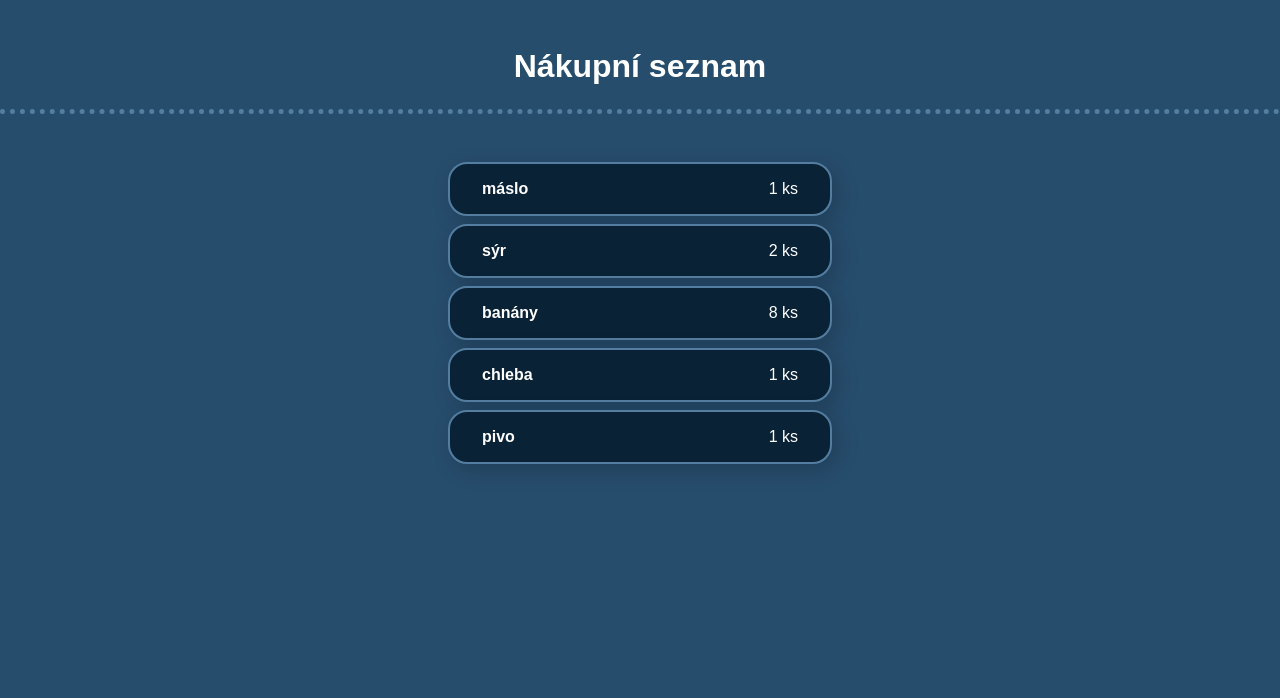
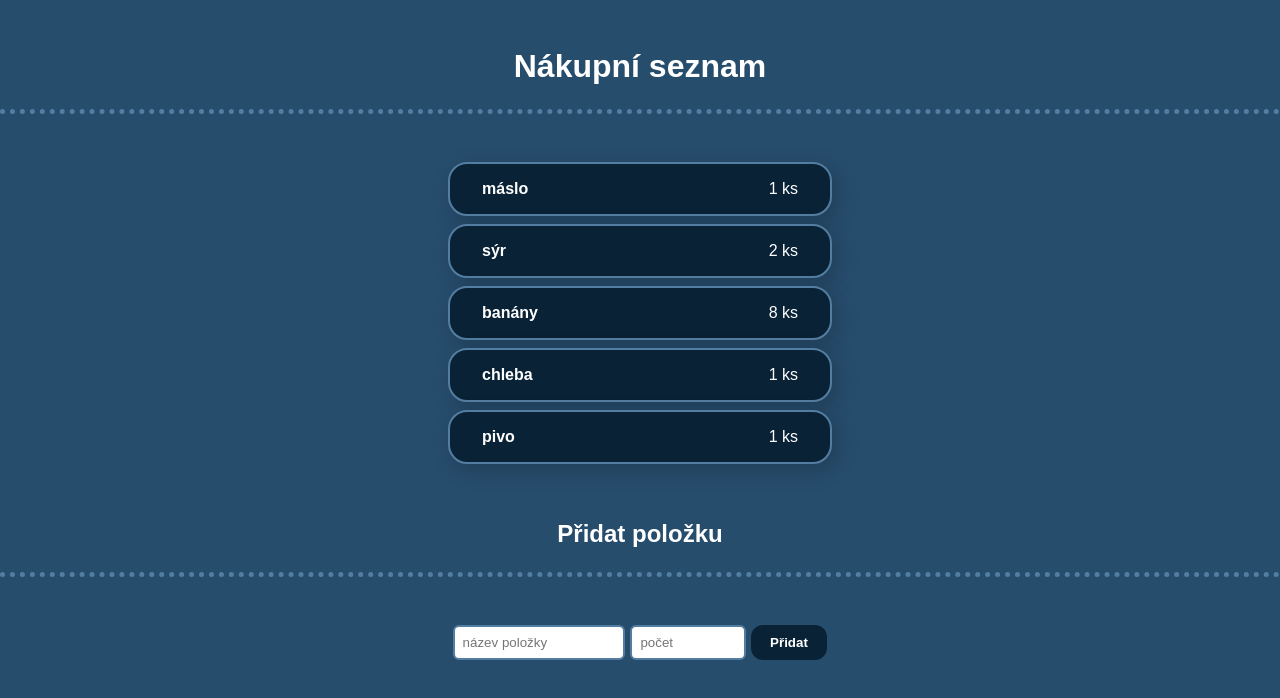
Before and after one commit to traja-traja/DAWEB_react, a React app in the folder nakupni-seznam-react/: page / in a window 1280 px wide. Shown: the top 698 px of the page. Built offline with nearby package versions, Linux system fonts and the light colour scheme.

Commit message:
form for adding new item added

```diff
--- a/nakupni-seznam-react/src/index.jsx
+++ b/nakupni-seznam-react/src/index.jsx
@@ -35,6 +35,15 @@ const App = () => {
           </div>
         </div>
 
+        <div>
+          <h2>Přidat položku</h2>
+          <form className="formular">
+            <input placeholder="název položky" className="formular__nazev-polozky" type="text" />
+            <input placeholder="počet" className="formular__pocet-kusu" type="number" min="1" />
+            <button className="formular__tlacitko">Přidat</button>
+          </form>
+        </div>
+
       </main>
     </div>
   );
--- a/nakupni-seznam-react/src/style.css
+++ b/nakupni-seznam-react/src/style.css
@@ -16,7 +16,7 @@ body {
   color: white;
   font-family: sans-serif;
 }
-h1 {
+h1, h2 {
   text-align: center;
   padding-bottom: 1.5rem;
   margin: 3rem 0;
@@ -57,3 +57,54 @@ h1 {
 .polozka__nazev {
   font-weight: bold;
 }
+
+/* Budoucí komponenta AddShoppingItem */
+.formular {
+  display: flex;
+  flex-wrap: wrap;
+  justify-content: center;
+  width: 30%;
+  min-width: 200px;
+  margin: 2rem auto;
+}
+
+.formular__nazev-polozky,
+.formular__pocet-kusu {
+  padding: 0.5rem;
+  border-radius: 6px;
+  border: 2px solid #547EA1;
+  margin-right: 5px;
+}
+
+.formular__nazev-polozky {
+  flex-basis: 45%;
+  min-width: 100px;
+}
+
+.formular__pocet-kusu {
+  flex-basis: 30%;
+  min-width: 70px;
+}
+
+.formular__nazev-polozky:focus,
+.formular__pocet-kusu:focus {
+  border-color: #0A2236;
+  outline: none;
+  box-shadow: 0 0 10px rgba(0, 0, 0, 0.5);
+}
+
+.formular__tlacitko {
+  flex-basis: 20%;
+  cursor: pointer;
+  padding: 0.5rem;
+  min-width: 70px;
+  border-style: none;
+  background-color: #0A2236;
+  color: white;
+  font-weight: bold;
+  border-radius: 12px;
+}
+
+.formular__tlacitko:hover {
+  background-color: #061725;
+}
```
